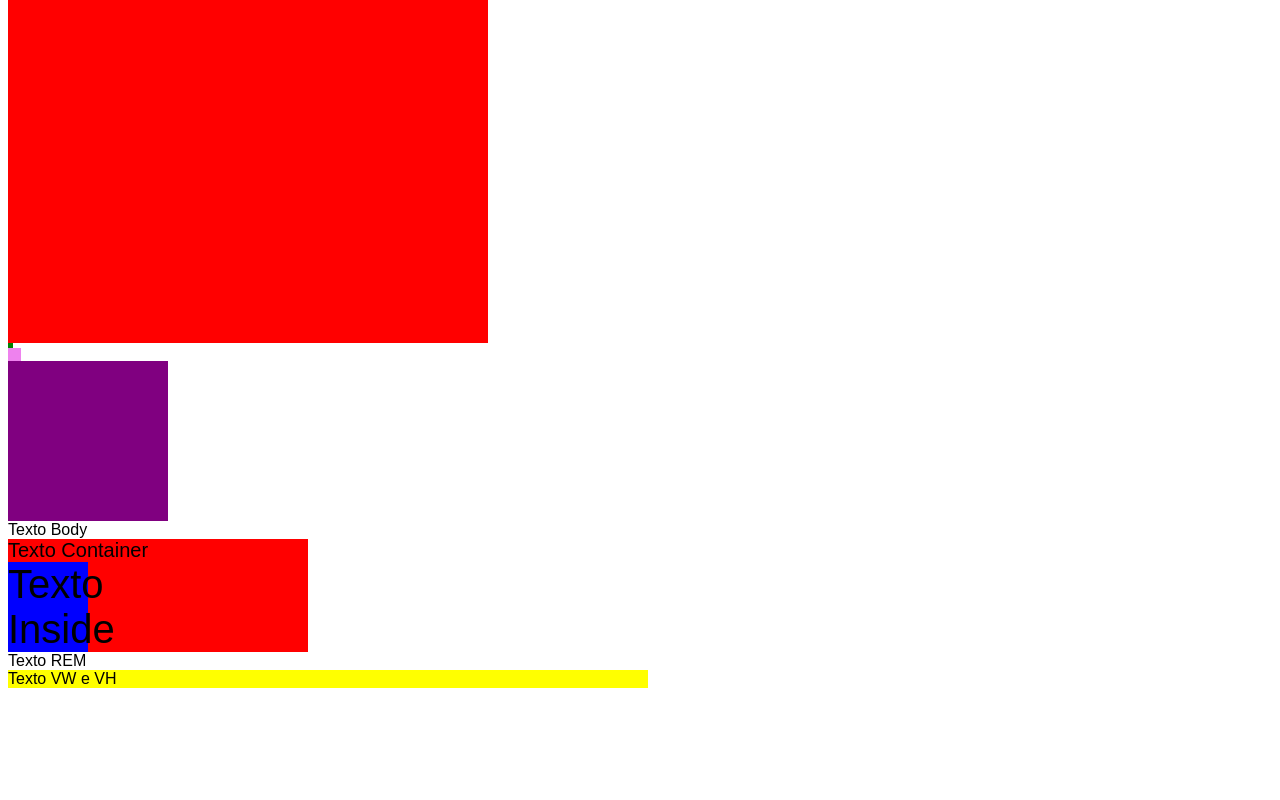
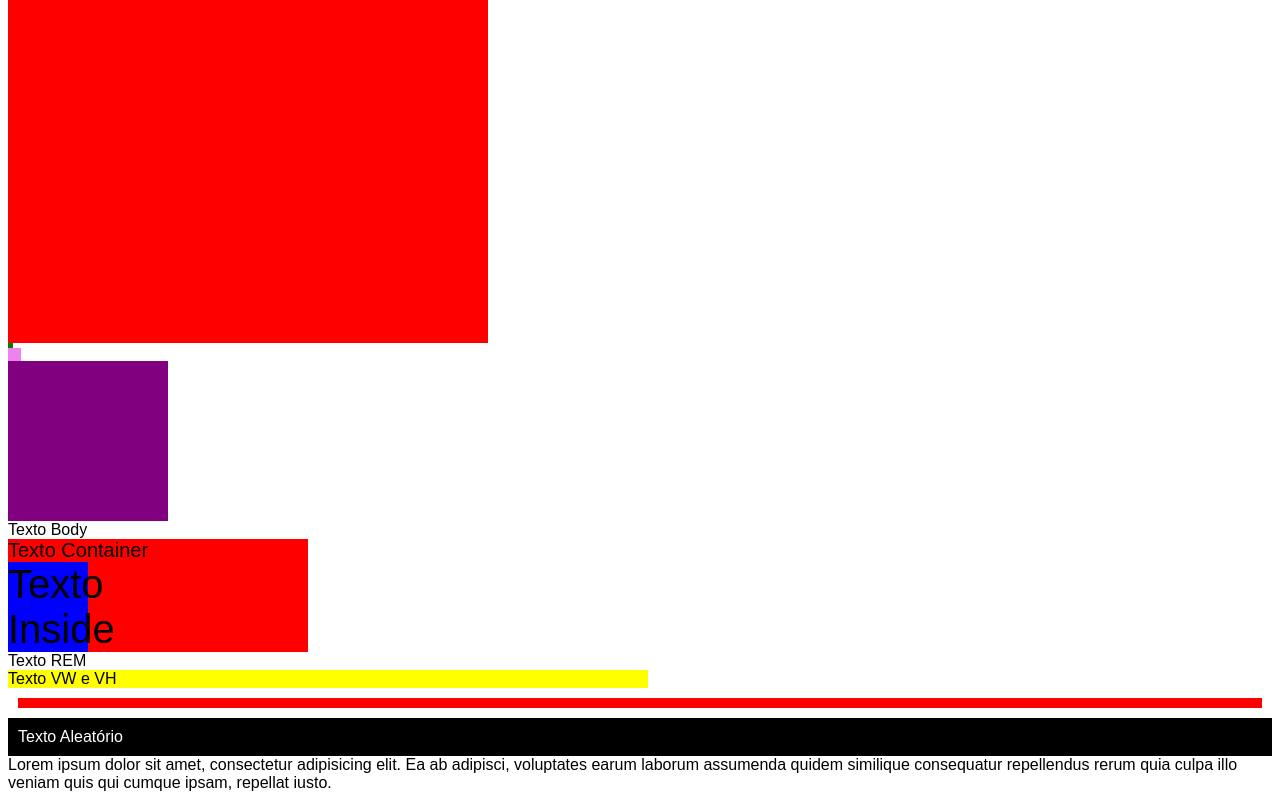
Before and after one commit to gabriel-viniciusbueno/html-css-progbr, a plain HTML site: page Exercícios/ex-02/index.html in a window 1280 px wide. Shown: the part 353-1153 px from the top of the page. Before the commit the page ends 1049 px from the top, so only its background shows below. Drawn offline with Linux system fonts and the light colour scheme.

Commit message:
Conceito de Margin e Padding

```diff
--- a/Exercícios/ex-02/css/style.css
+++ b/Exercícios/ex-02/css/style.css
@@ -80,3 +80,15 @@ body{
     background-color: yellow;
     width: 50vw; /* 50% da largura */
 }
+
+#base{
+    height: 10px;
+    background-color: red;
+    margin:10px;
+}
+
+#base2{
+    color: white;
+    background-color: black;
+    padding: 10px;
+}
--- a/Exercícios/ex-02/index.html
+++ b/Exercícios/ex-02/index.html
@@ -29,6 +29,18 @@
         Texto VW e VH
     </div>
 
+    <!--Entendendo o conceito de Margin e Padding-->
+
+    <div id="base"></div>
+
+    <div id="base2">
+        <div id="baseinside">
+            Texto Aleatório
+        </div>
+    </div>
+
+    Lorem ipsum dolor sit amet, consectetur adipisicing elit. Ea ab adipisci, voluptates earum laborum assumenda quidem similique consequatur repellendus rerum quia culpa illo veniam quis qui cumque ipsam, repellat iusto.
+
 
 
 
```
